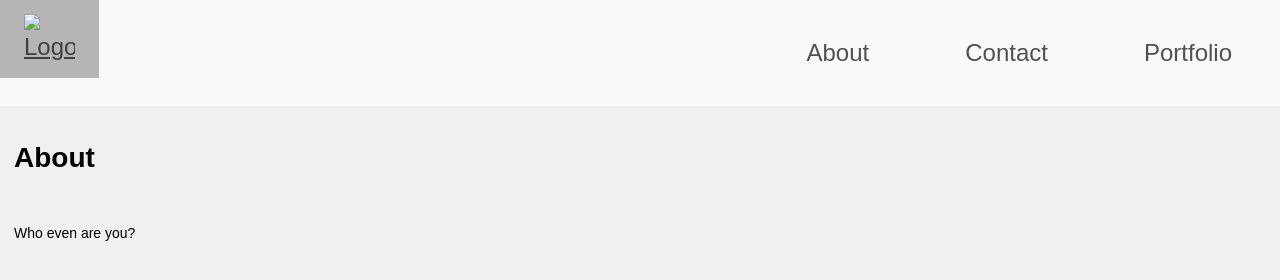
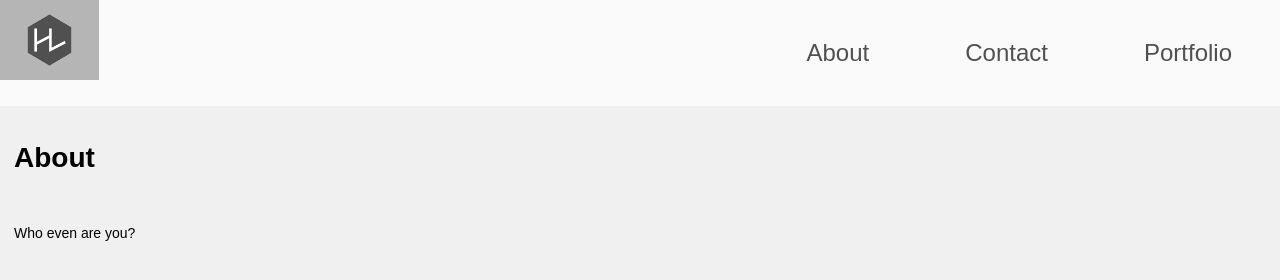
Before and after one commit to LooneyH/harrylooney.co.uk, a plain HTML site: page about/index.html in a window 1280 px wide. Drawn offline with Linux system fonts and the light colour scheme.

Commit message:
Fixing icon location

```diff
--- a/about/index.html
+++ b/about/index.html
@@ -176,7 +176,7 @@
 
 	<body>
 	<div class="topnav">
-		<a class="logo" href="/"><img alt="Logo" src="images/favicon.png"></a>
+		<a class="logo" href="/"><img alt="Logo" src="/images/favicon.png"></a>
 		<a class="nav-button" href="/portfolio/"><span class="nav-button">Portfolio</span></a>
 		<a class="nav-button" href="/contact/"><span class="nav-button">Contact</span></a>
 		<a class="nav-button" href="/about/"><span class="nav-button">About</span></a>
```
Also changed, not shown: contact/index.html (+1 -1 lines), index.html (+1 -1 lines), portfolio/index.html (+1 -1 lines).
